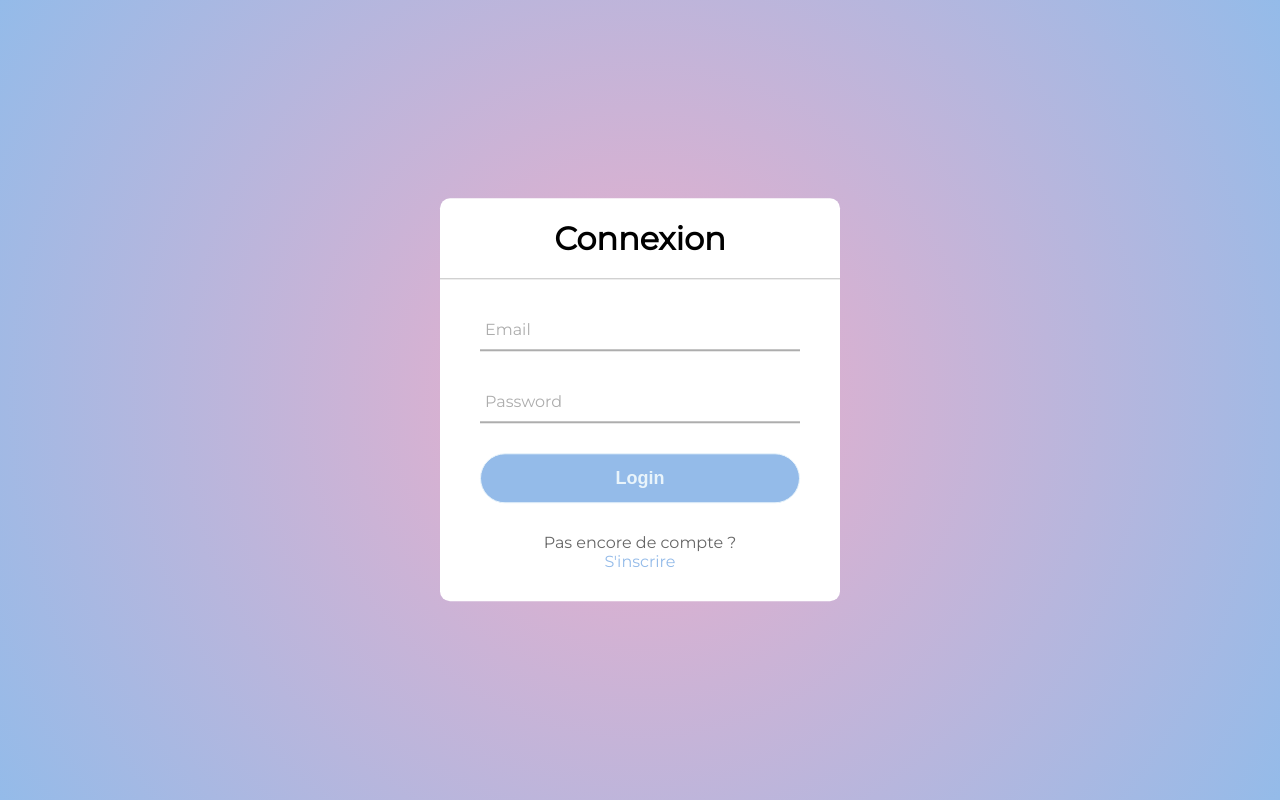
After one commit to AllanDHS/Notedefrais, a PHP site: page /controllers/controller-userconnection.php in a window 1280 px wide. The commit adds this page. Run offline with PHP 8.4, Linux system fonts and the light colour scheme.

Commit message:
FormDeConnexion

```diff
--- /dev/null
+++ b/assets/css/formstyle.css
@@ -0,0 +1,113 @@
+@import url('https://fonts.googleapis.com/css2?family=Montserrat&family=Poppins:wght@500&display=swap');
+body{
+    margin: 0;
+    padding: 0;
+    font-family: montserrat ;
+    background: rgb(238,174,202);
+    background: radial-gradient(circle, rgba(238,174,202,1) 0%, rgba(148,187,233,1) 100%);
+    height: 100vh;
+    width: 100vw;
+    overflow: hidden;
+}
+.conter{
+    position: absolute;
+    top:50%;
+    left: 50%;
+    transform: translate(-50%, -50%);
+    width: 400px;
+    background: white;
+    border-radius: 10px;
+}
+.conter h1{
+    text-align: center;
+    padding: 0 0 20px 0;
+    border-bottom: 1px solid silver;
+}
+.conter form{
+    padding: 0 40px;
+    box-sizing: border-box;
+}
+form .txt_field{
+    position: relative;
+    border-bottom: 2px solid #adadad;
+    margin: 30px 0;
+}
+.txt_field input{
+    width: 100%;
+    padding:  0 5px;
+    height: 40px;
+    font-size: 16px;
+    border: none;
+    background: none;
+    outline: none;
+}
+
+.txt_field label{
+    position: absolute;
+    top: 50%;
+    left: 5px;
+    color: #adadad;
+    transform: translateY(-50%);
+    font-size: 16px;
+    pointer-events: none;
+    transition: .5s;
+}
+
+.txt_field span::before{
+    content: '';
+    position: absolute;
+    top: 40px;
+    left: 0;
+    width: 0%;
+    height: 2px;
+    background: #94bbe9;
+    transition: .5s;
+
+}
+.txt_field input:focus ~ label,
+.txt_field input:valid ~ label{
+    top: -5px;
+    color: #94bbe9;
+}
+.txt_field input:focus ~ span::before,
+.txt_field input:valid ~ span::before{
+
+    width: 100%;
+}
+.pass{
+    margin: -5px 0 20px 5px;
+    color: #a6a6a6;
+    cursor: pointer;
+}
+.pass:hover{
+    text-decoration: underline;
+}
+input[type="submit"]{
+    width: 100%;
+    height: 50px;
+    border: 1px solid;
+    background: #94bbe9;
+    border-radius: 25px;
+    font-size: 18px;
+    color: #e9f4fb;
+    font-weight: 700;
+    cursor: pointer;
+    outline: none;
+}
+input[type="submit"]:hover{
+    border-color: #94bbe9
+    transparent 0.5s;
+}
+.signup_link{
+    margin: 30px;
+    text-align: center;
+    font-size: 16px;
+    color: #666666;
+}
+.signup_link a{
+    color: #94bbe9;
+    text-decoration: none;
+}
+.signup_link a:hover{
+    text-decoration: underline;
+}
--- /dev/null
+++ b/controllers/controller-home.php
@@ -0,0 +1,3 @@
+<?php
+include "../views/home.php";
+?>
--- /dev/null
+++ b/controllers/controller-userconnection.php
@@ -0,0 +1,3 @@
+<?php
+include "../views/userconnection.php";
+?>
--- a/index.php
+++ b/index.php
@@ -0,0 +1,4 @@
+<?php
+header("Location: controllers/controller-userconnection.php");
+exit;
+?>
--- /dev/null
+++ b/views/components/header.php
@@ -0,0 +1,11 @@
+<!DOCTYPE html>
+<html lang="fr">
+<head>
+    <meta charset="UTF-8">
+    <meta name="viewport" content="width=device-width, initial-scale=1.0">
+    <link rel="stylesheet" href="../assets/css/navbarstyle.css">
+    <link rel="stylesheet" href="../assets/css/formstyle.css">
+    <link rel="stylesheet" href="https://cdn.jsdelivr.net/npm/bootstrap-icons@1.10.5/font/bootstrap-icons.css">
+    <title>Note de Frais</title>
+</head>
+<body>
--- a/views/navbar.php
+++ b/views/components/navbar.php
@@ -1,3 +1,2 @@
 <nav>
-
 </nav>
--- /dev/null
+++ b/views/userconnection.php
@@ -0,0 +1,53 @@
+<?php include "components/header.php"; ?>
+<?php include "components/navbar.php"; ?>
+
+
+
+<div class="bodyForm">
+    <div class="conter">
+        <h1>Connexion</h1>
+        <form action="" method="post">
+            <div class="txt_field">
+                <input type="email" name="email" id="email" required>
+                <span></span>
+                <label>Email</label>
+            </div>
+            <div class="txt_field">
+                <input type="password" name="password" id="password" required>
+                <span></span>
+                <label>Password</label>
+            </div>
+            <input type="submit" value="Login">
+            <div class="signup_link">
+                <p>Pas encore de compte ?<a href="#">S'inscrire</a></p>
+            </div>
+        </form>
+    </div>
+
+</div>
+
+
+
+
+
+
+
+
+
+
+
+
+
+
+
+
+
+
+
+
+
+
+
+
+
+<?php include "components/footer.php"; ?>
```
Also changed, not shown: config.php (+12 -0 lines), helpers/form.php (added, +17 -0 lines), views/components/head.php (deleted, +0 -9 lines), views/home.php (added, +28 -0 lines), assets/css/navbarstyle.css (added), assets/css/style.css (deleted).
